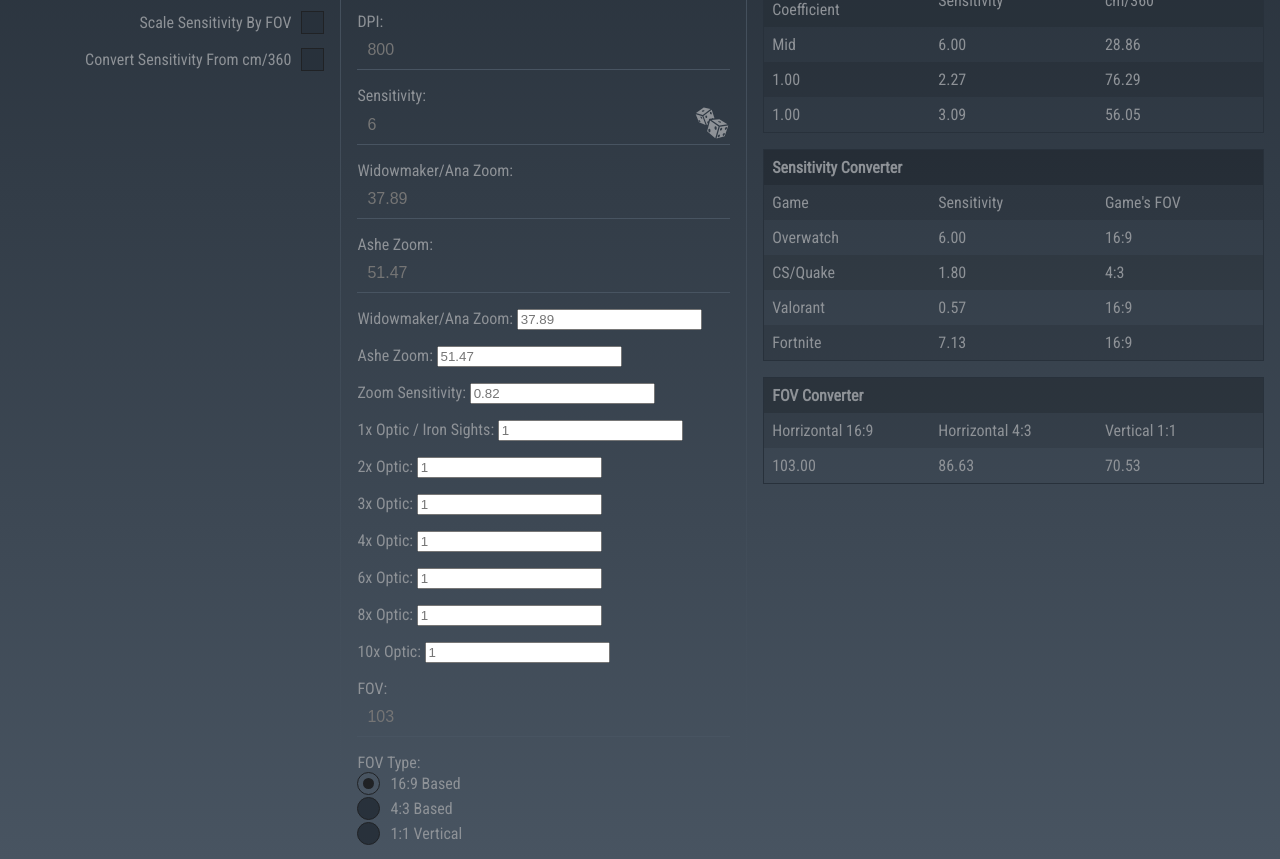
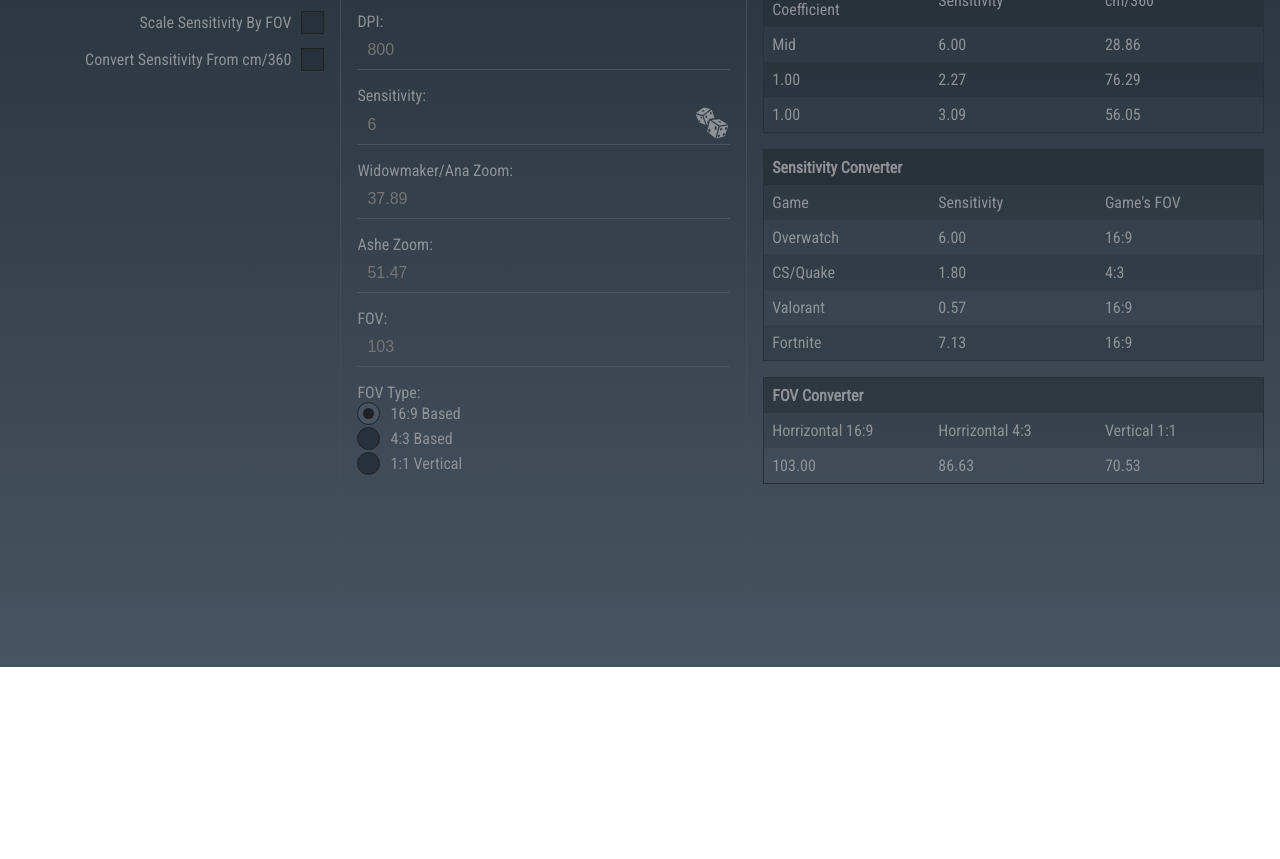
Before and after one commit to xaiti/xaiti.github.io, a plain HTML site: page index.html in a window 1280 px wide. Shown: the part 209-1068 px from the top of the page. After the commit the page ends 876 px from the top, so only its background shows below. Drawn offline with nearby package versions, Linux system fonts and the light colour scheme.

Commit message:
Update index.html

```diff
--- a/index.html
+++ b/index.html
@@ -178,55 +178,6 @@
                         <div style="margin-top: 1em;">
                             <label>10x Optic:</label>
                             <input class="number-input" type="number" id="apex-10x-input" step="any" placeholder="1">
-                        </div>
-                        </div>
-
-                        <!-- GAME SPECIFIC OPTIONS -->
-                        <!-- OVERWATCH ZOOM SENS -->
-                        <div class="overwatch-zoom-container">
-                        <div id="overwatch-zoom1-container">
-                            <label>Widowmaker/Ana Zoom:</label>
-                            <input type="number" id="overwatch-widow-input" step="any" placeholder="37.89">
-                        </div>
-                        <div id="overwatch-zoom2-container" style="margin-top: 1em;">
-                            <label>Ashe Zoom:</label>
-                            <input type="number" id="overwatch-ashe-input" step="any" placeholder="51.47">
-                        </div>
-                        </div>
-                        <!-- CS:GO ZOOM SENS -->
-                        <div class="cs-zoom-container">
-                            <label>Zoom Sensitivity:</label>
-                            <input type="number" id="cs-zoom-input" step="any" placeholder="0.82">
-                        </div>
-                        <!-- APEX ZOOM SENS -->
-                        <div class="apex-zoom-container">
-                        <div>
-                            <label>1x Optic / Iron Sights:</label>
-                            <input type="number" id="apex-1x-input" step="any" placeholder="1">
-                        </div>
-                        <div style="margin-top: 1em;">
-                            <label>2x Optic:</label>
-                            <input type="number" id="apex-2x-input" step="any" placeholder="1">
-                        </div>
-                        <div style="margin-top: 1em">
-                            <label>3x Optic:</label>
-                            <input type="number" id="apex-3x-input" step="any" placeholder="1">
-                        </div>
-                        <div style="margin-top: 1em;">
-                            <label>4x Optic:</label>
-                            <input type="number" id="apex-4x-input" step="any" placeholder="1">
-                        </div>
-                        <div style="margin-top: 1em;">
-                            <label>6x Optic:</label>
-                            <input type="number" id="apex-6x-input" step="any" placeholder="1">
-                        </div>
-                        <div style="margin-top: 1em;">
-                            <label>8x Optic:</label>
-                            <input type="number" id="apex-8x-input" step="any" placeholder="1">
-                        </div>
-                        <div style="margin-top: 1em;">
-                            <label>10x Optic:</label>
-                            <input type="number" id="apex-10x-input" step="any" placeholder="1">
                         </div>
                         </div>
 
```
